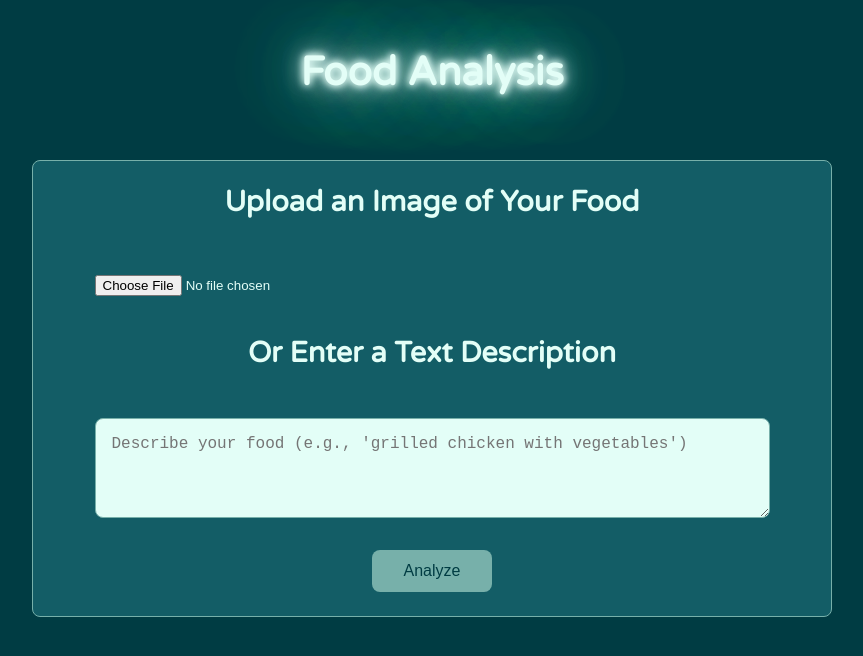
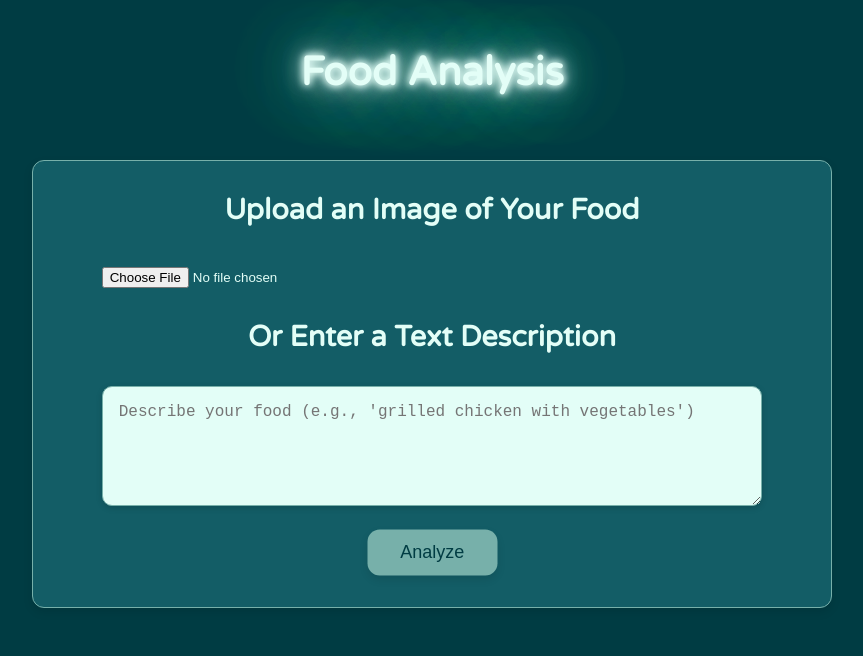
Before and after one commit to biotechHack24/you-are-what-you-eat, a Next.js app: page /analysis in a window 1280 px wide. Shown: the top 656 px of the page, without its empty margins (208-1071 px from the left). Built offline with nearby package versions, Linux system fonts and the light colour scheme.

Commit message:
styling for the anaysis page

```diff
--- a/src/app/analysis/page.module.css
+++ b/src/app/analysis/page.module.css
@@ -6,6 +6,12 @@
     gap: 2rem;
     background-color: var(--background);
     color: var(--accent);
+    animation: fadeIn 0.6s ease-in-out;
+}
+
+@keyframes fadeIn {
+    from { opacity: 0; transform: translateY(20px); }
+    to { opacity: 1; transform: translateY(0); }
 }
 
 .heading {
@@ -14,6 +20,12 @@
     color: var(--accent);
     text-align: center;
     margin-bottom: 2rem;
+    animation: slideIn 0.6s ease-in-out;
+}
+
+@keyframes slideIn {
+    from { opacity: 0; transform: translateX(-50px); }
+    to { opacity: 1; transform: translateX(0); }
 }
 
 .inputSection {
@@ -22,55 +34,78 @@
     display: flex;
     flex-direction: column;
     align-items: center;
-    gap: 2rem;
-    padding: 1.5rem;
+    gap: 1.5rem;
+    padding: 2rem;
     border: 1px solid var(--primary);
-    border-radius: 8px;
+    border-radius: 12px;
     background-color: var(--secondary);
+    box-shadow: 0 4px 10px rgba(0, 0, 0, 0.1);
+    transition: transform 0.3s ease;
+}
+
+.inputSection:hover {
+    transform: scale(1.02);
 }
 
 .inputSection h2 {
     font-size: 1.8rem;
     color: var(--accent);
-    margin-bottom: 1rem;
+    margin-bottom: 0.5rem;
     text-align: center;
+    animation: fadeIn 0.6s ease-in-out;
 }
 
 .textInput {
     width: 90%;
-    min-height: 100px;
+    min-height: 120px;
     padding: 1rem;
     font-size: 1rem;
     color: var(--background);
     background-color: var(--accent);
     border: 1px solid var(--primary);
-    border-radius: 8px;
+    border-radius: 10px;
     resize: vertical;
-    transition: border-color 0.3s ease;
+    transition: border-color 0.3s ease, box-shadow 0.3s ease;
+    box-shadow: 0 2px 6px rgba(0, 0, 0, 0.15);
 }
 
 .textInput:focus {
     border-color: var(--primary);
     outline: none;
+    box-shadow: 0 0 8px rgba(0, 0, 0, 0.2);
 }
 
 .submitButton {
     padding: 0.75rem 2rem;
-    font-size: 1rem;
+    font-size: 1.1rem;
     color: var(--background);
     background-color: var(--primary);
     border: none;
-    border-radius: 8px;
+    border-radius: 12px;
     cursor: pointer;
-    transition: background-color 0.3s ease, transform 0.2s ease;
+    transition: background-color 0.3s ease, transform 0.2s ease, box-shadow 0.3s ease;
+    box-shadow: 0 4px 8px rgba(0, 0, 0, 0.1);
+    animation: pulse 1.5s infinite;
+}
+
+@keyframes pulse {
+    0%, 100% { transform: scale(1); }
+    50% { transform: scale(1.05); }
 }
 
 .submitButton:hover {
     background-color: var(--accent);
+    box-shadow: 0 6px 12px rgba(0, 0, 0, 0.2);
 }
 
 .submitButton:active {
     transform: scale(0.98);
+}
+
+.submitButton:disabled {
+    cursor: not-allowed;
+    background-color: #ddd;
+    box-shadow: none;
 }
 
 .resultSection {
@@ -80,10 +115,12 @@
     display: flex;
     flex-direction: column;
     align-items: center;
-    padding: 1.5rem;
+    padding: 2rem;
     border: 1px solid var(--primary);
-    border-radius: 8px;
+    border-radius: 12px;
     background-color: var(--secondary);
+    box-shadow: 0 4px 10px rgba(0, 0, 0, 0.1);
+    animation: fadeIn 0.8s ease-in-out;
 }
 
 .resultSection h2 {
@@ -99,12 +136,22 @@
     font-size: 1.2rem;
     text-align: center;
     color: var(--accent);
+    transition: color 0.3s ease;
+}
+
+.resultContent:hover {
+    color: var(--primary);
 }
 
 .imageInput {
     display: block;
     width: 90%;
     margin: 0.5rem 0;
+    transition: box-shadow 0.3s ease;
+}
+
+.imageInput:hover {
+    box-shadow: 0 2px 6px rgba(0, 0, 0, 0.2);
 }
 
 .imageInput label {
@@ -121,7 +168,8 @@
     color: var(--background);
     background-color: var(--accent);
     border: 1px solid var(--primary);
-    border-radius: 8px;
+    border-radius: 10px;
+    transition: border-color 0.3s ease;
 }
 
 .spinner {
@@ -131,14 +179,10 @@
     width: 24px;
     height: 24px;
     animation: spin 1s linear infinite;
+    transition: transform 0.2s ease;
 }
 
 @keyframes spin {
     0% { transform: rotate(0deg); }
     100% { transform: rotate(360deg); }
 }
-
-.submitButton:disabled {
-    cursor: not-allowed;
-    background-color: #ddd;
-}
```
